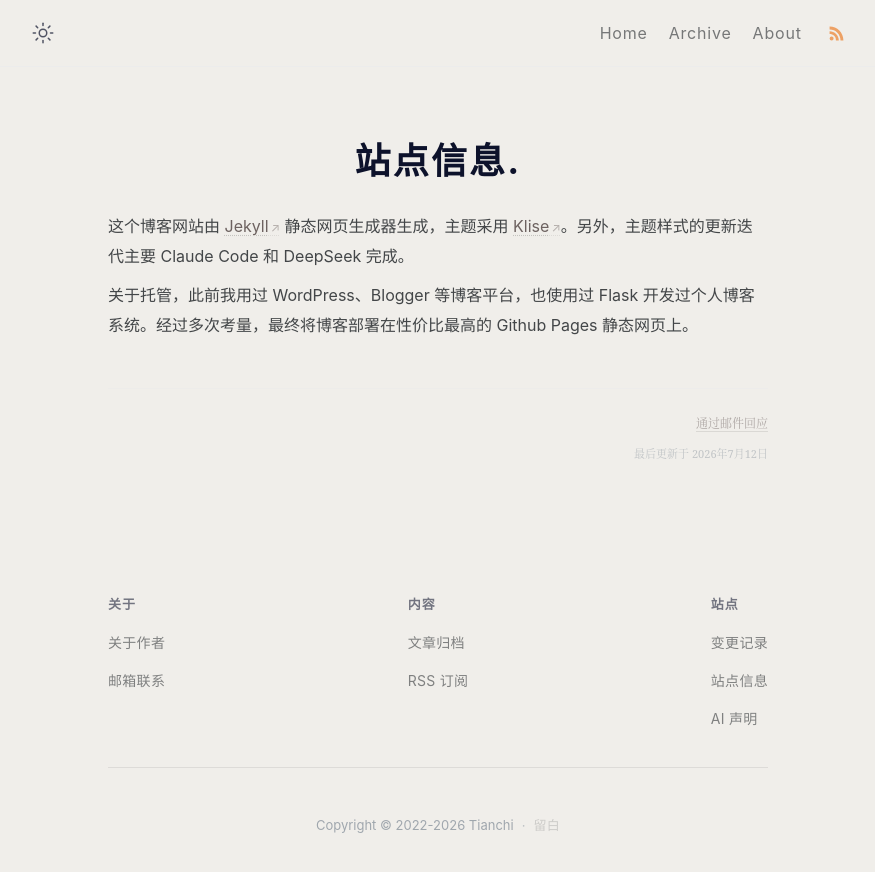
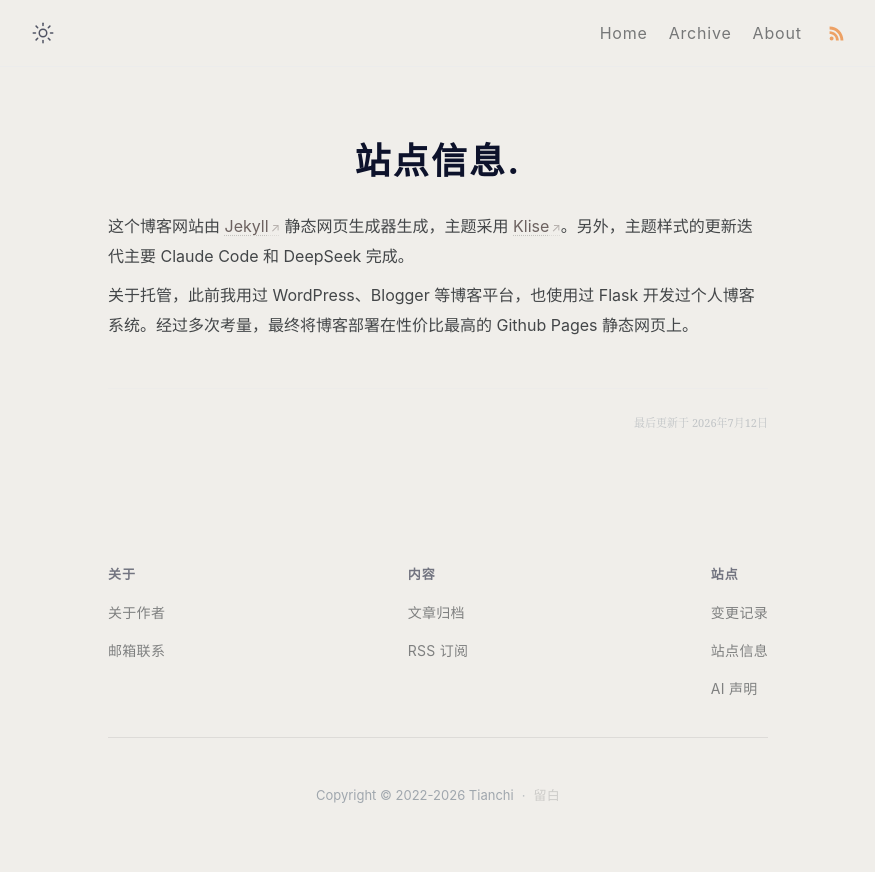
Before and after one commit to gaotianchi/gaotianchi.github.io, a Jekyll site: the page built from _pages/colophon.md, in a window 1280 px wide. Shown: the top 872 px of the page, without its empty margins (202-1077 px from the left). Built offline with Jekyll 4.4.1, drawn with Linux system fonts in a browser that asks for light colours.

Commit message:
refactor: 邮件入口仅文章和诗歌显示，页面不显示
- 抽离 email-reply 为独立 include，按 layout 条件加载
- 文章 (layout: post) 和诗歌 (layout: poem) 显示，页面不显示

Co-Authored-By: Claude Fable 5 <noreply@anthropic.com>

```diff
--- a/_includes/content-footer.html
+++ b/_includes/content-footer.html
@@ -1,8 +1,10 @@
 {%- assign displayed_time = page.lastmod | default: page.date -%}
 <div class="page-lastmod">
+  {%- if page.layout != 'page' -%}
   <div class="page-lastmod-actions">
-    <a class="email-reply-link" href="mailto:gaootianchi@qq.com?subject=RE%3A%20{{ page.title | url_encode }}">通过邮件回应</a>
+    {% include email-reply.html %}
   </div>
+  {%- endif -%}
   {%- if displayed_time or page.ai_generated -%}
   <div class="page-lastmod-meta">
     {%- if page.ai_generated -%}
--- /dev/null
+++ b/_includes/email-reply.html
@@ -0,0 +1 @@
+<a class="email-reply-link" href="mailto:gaootianchi@qq.com?subject=RE%3A%20{{ page.title | url_encode }}">通过邮件回应</a>
```
